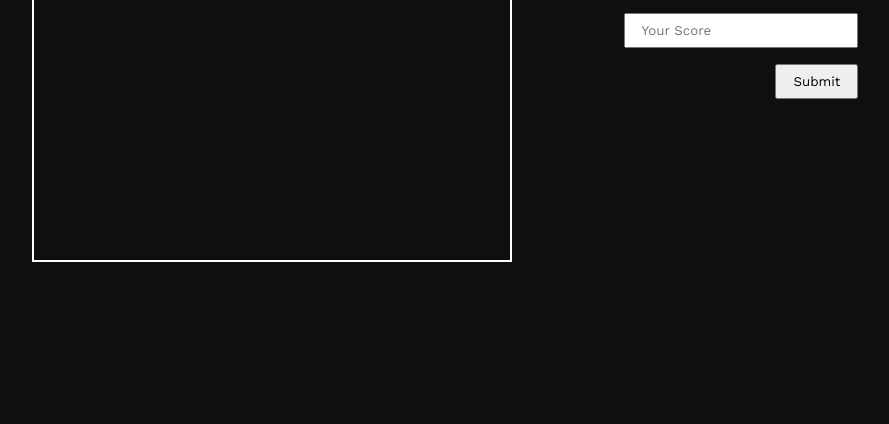
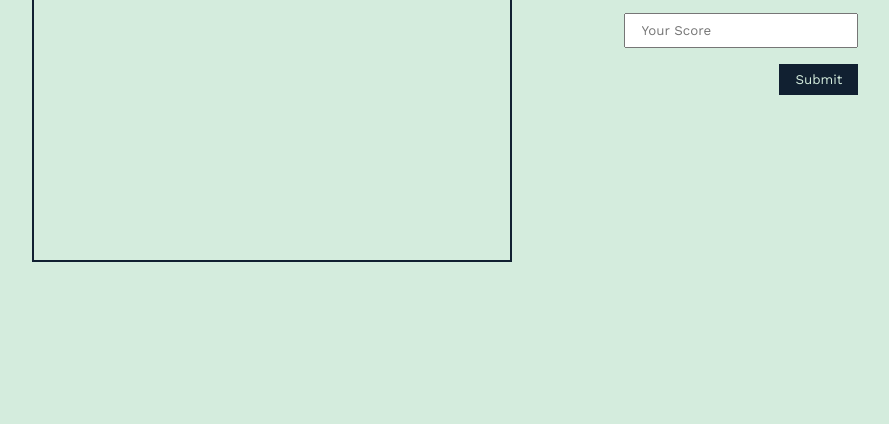
Before and after one commit to jasonfelice/Leaderboard, a website built with webpack: page src/index.html in a window 1280 px wide. Shown: the part 376-800 px from the top of the page, without its empty margins (195-1084 px from the left). Built offline with nearby package versions, Linux system fonts and the light colour scheme.

Commit message:
Create a nice color combination

```diff
--- a/src/styles/style.css
+++ b/src/styles/style.css
@@ -8,9 +8,11 @@
 }
 
 :root {
-  --background: rgb(15, 15, 15);
-  --backgroundSecond: rgb(83, 82, 82);
-  --text_color: #fff;
+  --background: #d4ecdd;
+  --backgroundSecond: #acd3bb;
+  --text_color: #112031;
+  --hover: #345b63;
+  --hold: #152d35;
 }
 
 body {
@@ -31,7 +33,18 @@ h2 {
 }
 
 button {
+  border: none;
   padding: 0.5rem 1rem;
+  background: var(--text_color);
+  color: var(--background);
+}
+
+button:hover {
+  background: var(--hover);
+}
+
+button:active {
+  background: var(--hold);
 }
 
 main {
```
